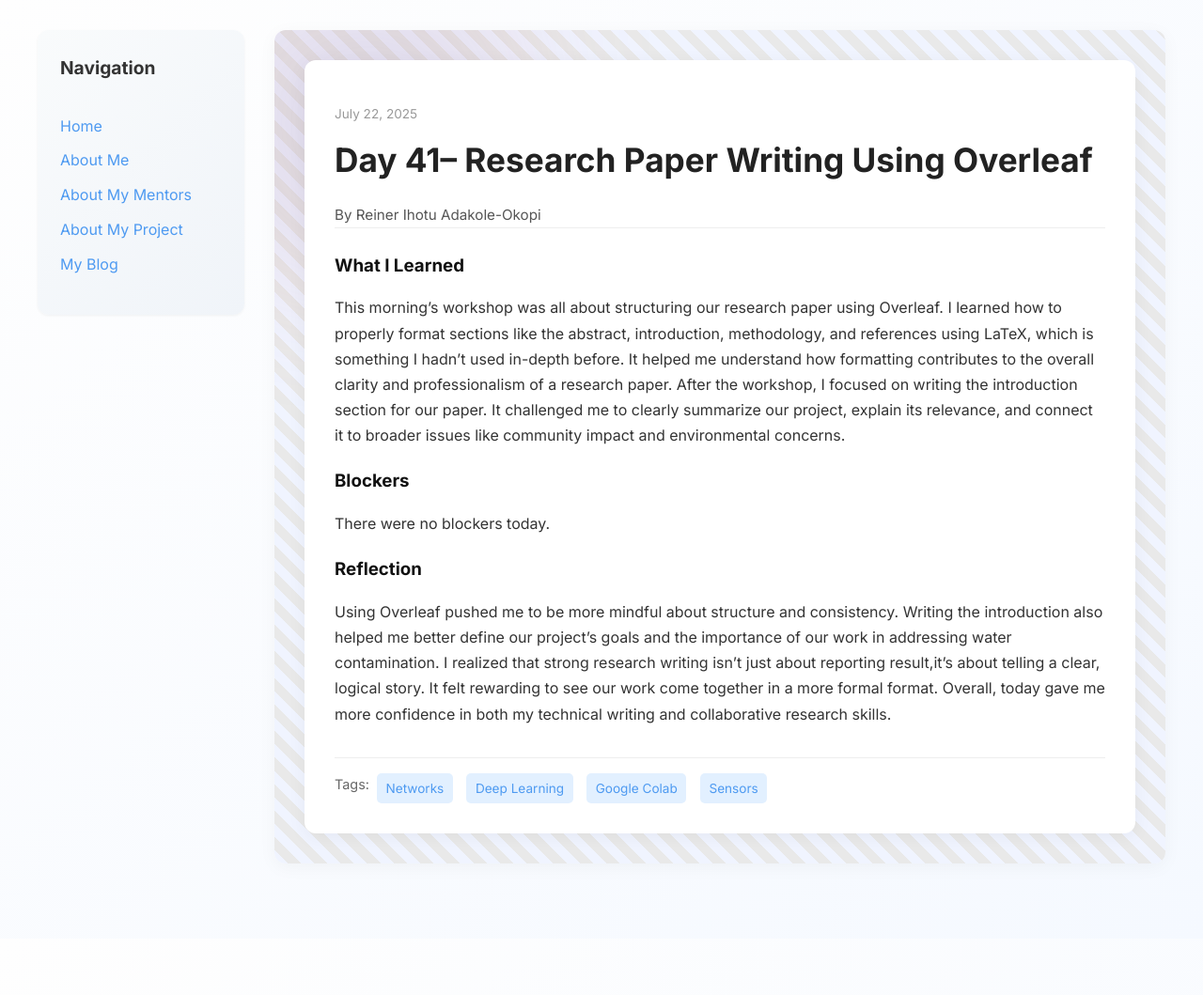
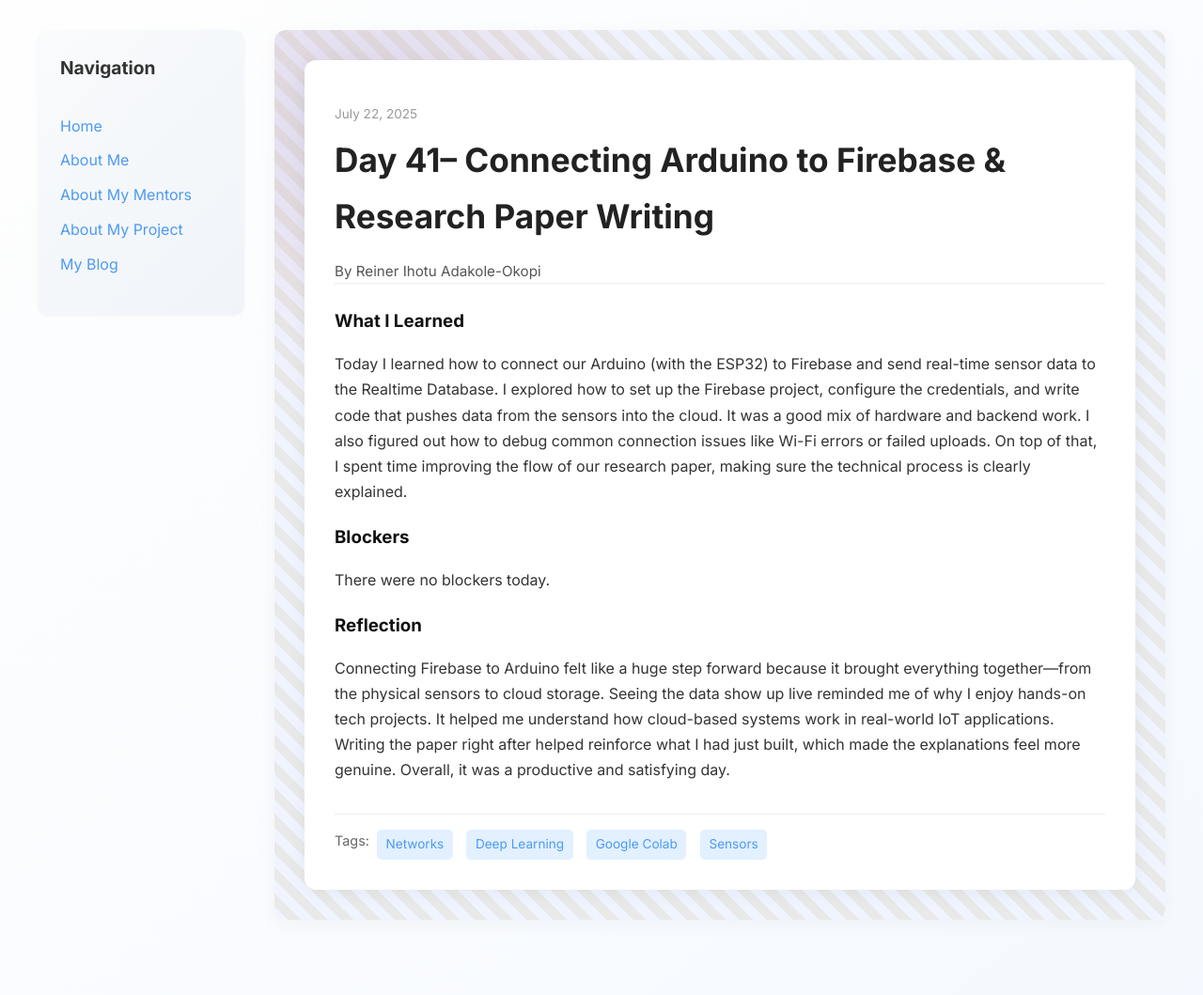
Before and after one commit to Reiner343/Reiner343.github.io, a Jekyll site: the page built from _posts/2025-07-22-day-41.md, in a window 1280 px wide. Shown: the whole page at 94% size. Built offline with Jekyll 4.4.1, drawn with Linux system fonts in a browser that asks for light colours; before the commit the page ends 999 px from its top, so only the background shows below that.

Commit message:
Update 2025-07-22-day-41.md

```diff
--- a/_posts/2025-07-22-day-41.md
+++ b/_posts/2025-07-22-day-41.md
@@ -1,17 +1,17 @@
 ---
 layout: post
-title: "Day 41– Research Paper Writing Using Overleaf"
+title: "Day 41– Connecting Arduino to Firebase & Research Paper Writing"
 date: 2025-07-22
 author: Reiner Ihotu Adakole-Okopi
 permalink: /day41.html
 tags: ["Networks", "Deep Learning", "Google Colab", "Sensors"]
 
 what_i_learned: |
-  This morning’s workshop was all about structuring our research paper using Overleaf. I learned how to properly format sections like the abstract, introduction, methodology, and references using LaTeX, which is something I hadn’t used in-depth before. It helped me understand how formatting contributes to the overall clarity and professionalism of a research paper. After the workshop, I focused on writing the introduction section for our paper. It challenged me to clearly summarize our project, explain its relevance, and connect it to broader issues like community impact and environmental concerns.
+  Today I learned how to connect our Arduino (with the ESP32) to Firebase and send real-time sensor data to the Realtime Database. I explored how to set up the Firebase project, configure the credentials, and write code that pushes data from the sensors into the cloud. It was a good mix of hardware and backend work. I also figured out how to debug common connection issues like Wi-Fi errors or failed uploads. On top of that, I spent time improving the flow of our research paper, making sure the technical process is clearly explained.
 
 blockers: |
   There were no blockers today.
 
 reflection: |
-  Using Overleaf pushed me to be more mindful about structure and consistency. Writing the introduction also helped me better define our project’s goals and the importance of our work in addressing water contamination. I realized that strong research writing isn’t just about reporting result,it’s about telling a clear, logical story. It felt rewarding to see our work come together in a more formal format. Overall, today gave me more confidence in both my technical writing and collaborative research skills.
+  Connecting Firebase to Arduino felt like a huge step forward because it brought everything together—from the physical sensors to cloud storage. Seeing the data show up live reminded me of why I enjoy hands-on tech projects. It helped me understand how cloud-based systems work in real-world IoT applications. Writing the paper right after helped reinforce what I had just built, which made the explanations feel more genuine. Overall, it was a productive and satisfying day.
 ---
```
